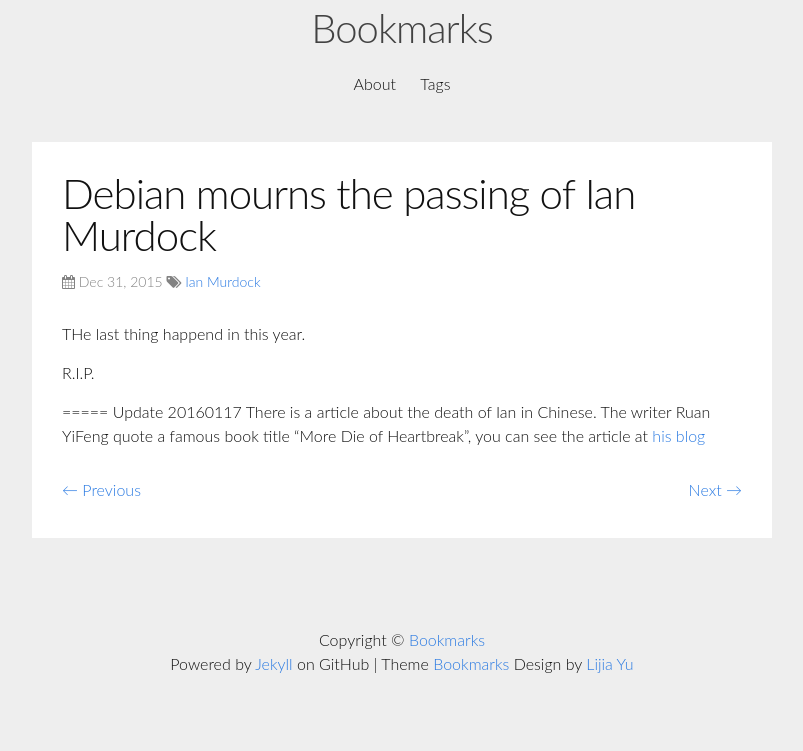
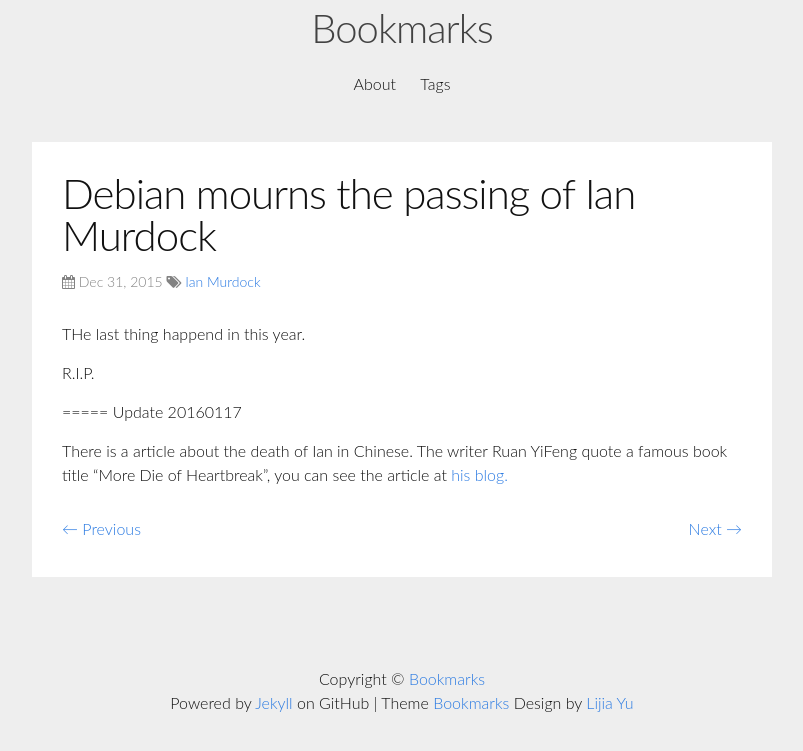
Before and after one commit to yulijia/bookmarks, a Jekyll site: the page built from _posts/2015-12-31-Debian-mourns-the-passing-of-Ian-Murdock.md, in a window 1280 px wide. Shown: the top 751 px of the page, without its empty margins (238-1041 px from the left). Built offline with Jekyll 4.4.1, drawn with Linux system fonts in a browser that asks for light colours; nearby versions of some CDN libraries.

Commit message:
change format

```diff
--- a/_posts/2015-12-31-Debian-mourns-the-passing-of-Ian-Murdock.md
+++ b/_posts/2015-12-31-Debian-mourns-the-passing-of-Ian-Murdock.md
@@ -12,4 +12,7 @@
 
 =====
 Update 20160117
-There is a article about the death of Ian in Chinese. The writer Ruan YiFeng quote a famous book title <q>More Die of Heartbreak</q>, you can see the article at [his blog](http://www.ruanyifeng.com/blog/2016/01/ian-murdock.html)
+
+There is a article about the death of Ian in Chinese.
+The writer Ruan YiFeng quote a famous book title <q>More Die of Heartbreak</q>,
+you can see the article at [his blog.](http://www.ruanyifeng.com/blog/2016/01/ian-murdock.html)
```
